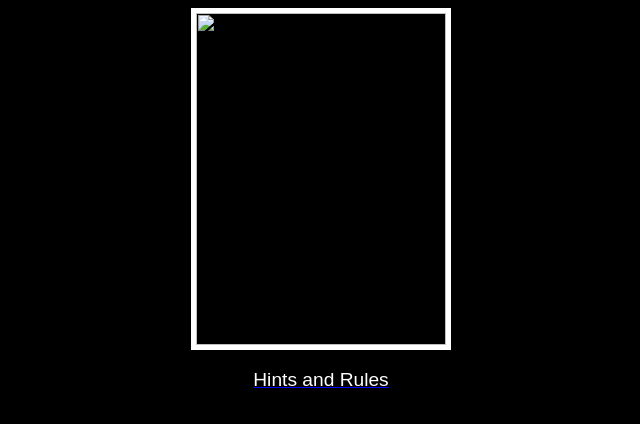
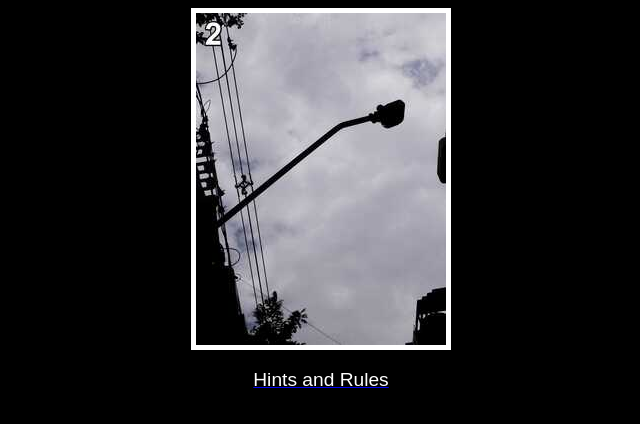
Before and after one commit to notguilty-atdawn/part2, a plain HTML site: page shocker/barrier2.html in a window 1280 px wide. Shown: the whole page, without its empty margins (319-959 px from the left). Drawn offline with Linux system fonts and the light colour scheme.

Commit message:
Update barrier2.html

```diff
--- a/shocker/barrier2.html
+++ b/shocker/barrier2.html
@@ -7,7 +7,7 @@
   <link rel="stylesheet" href="barrier2.css">
 </head>
 <body style="background-color: black;">
-  <img src=".../imagesforthething/lightpost.jpg">
+  <img src="../imagesforthething/lightpost.jpg">
   <a href="../oopsies/hintsandrules.htm">
     <p style="font-family: Arial, Helvetica, sans-serif";>Hints and Rules</p>
     </a>
```
